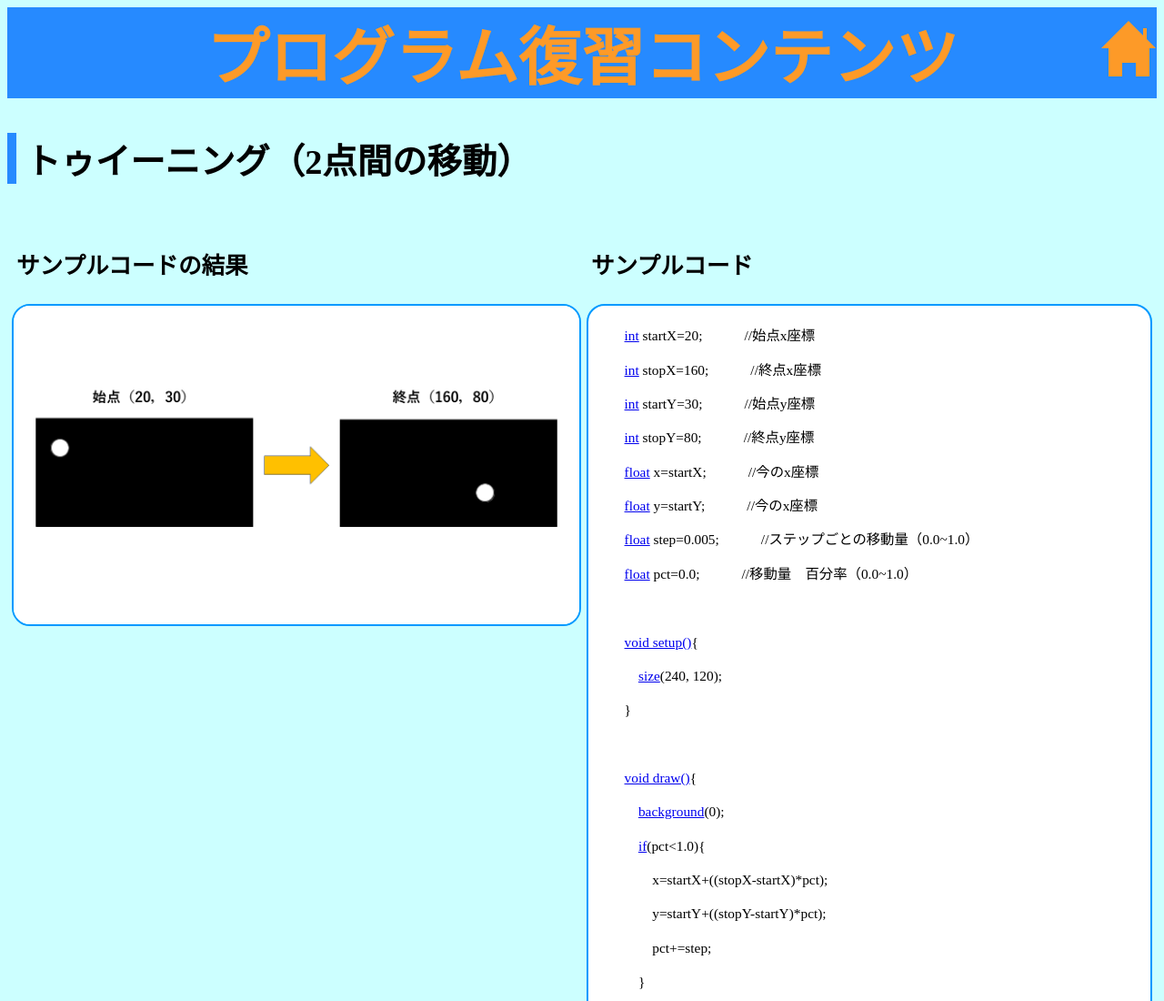
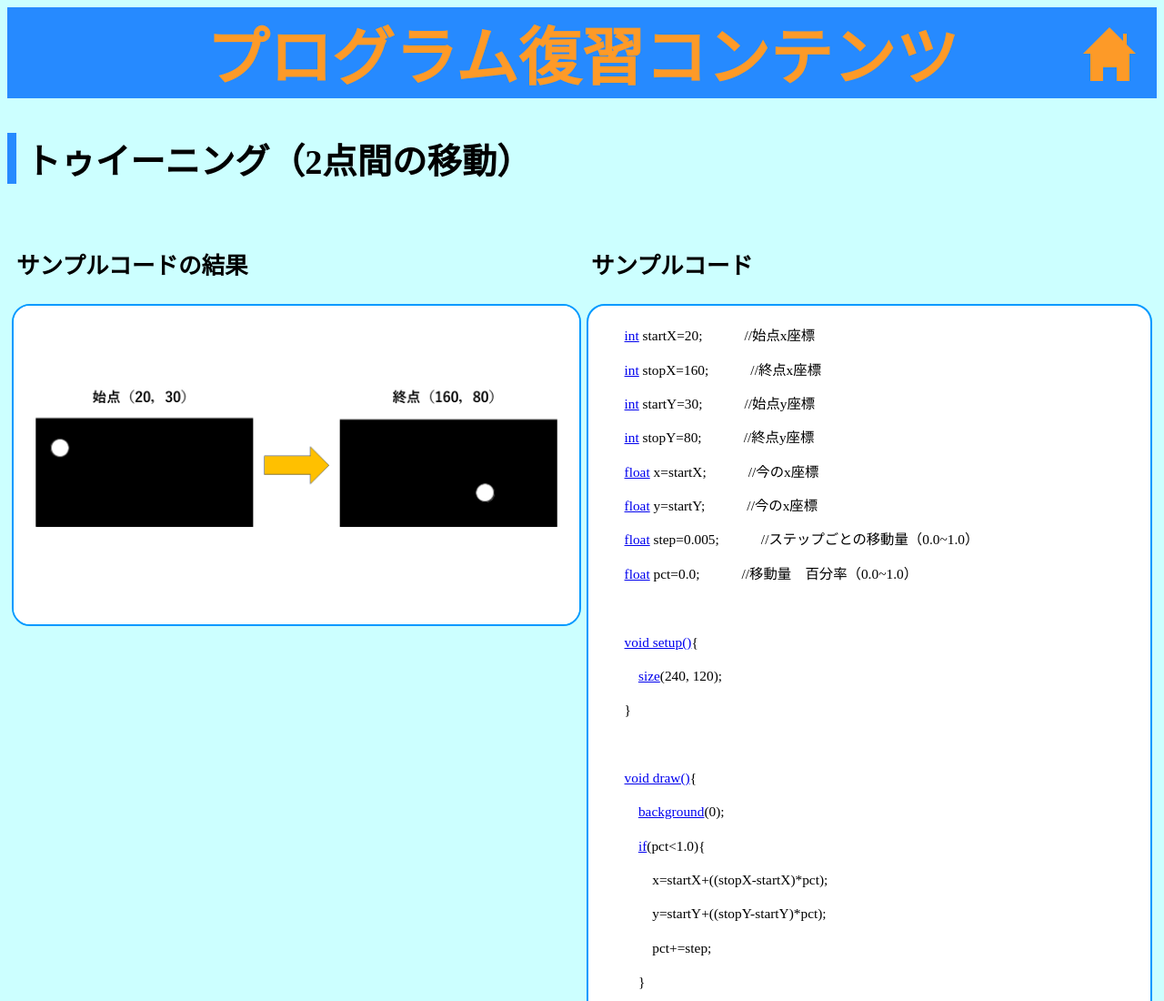
Before and after one commit to o-saringu/8-4, a plain HTML site: page index.html in a window 1280 px wide. Shown: the top 1100 px of the page at 91% size. Drawn offline with Linux system fonts and the light colour scheme.

Commit message:
Update style.css

```diff
--- a/style.css
+++ b/style.css
@@ -75,11 +75,11 @@ h1{
 }
 
 .home {
-	position:absolute;
-	font-size: 3vw ;
+	position: absolute;
+	font-size:2.9vw;
 	right:0;
-	margin-right:8px;
-	margin-top:3%;
+	margin-right:30px;
+	margin-top:3.5%;
 	width: 0.4em;
 	height: 0.4em;
 	border-top: 0.6em solid #FD9A28;
```
